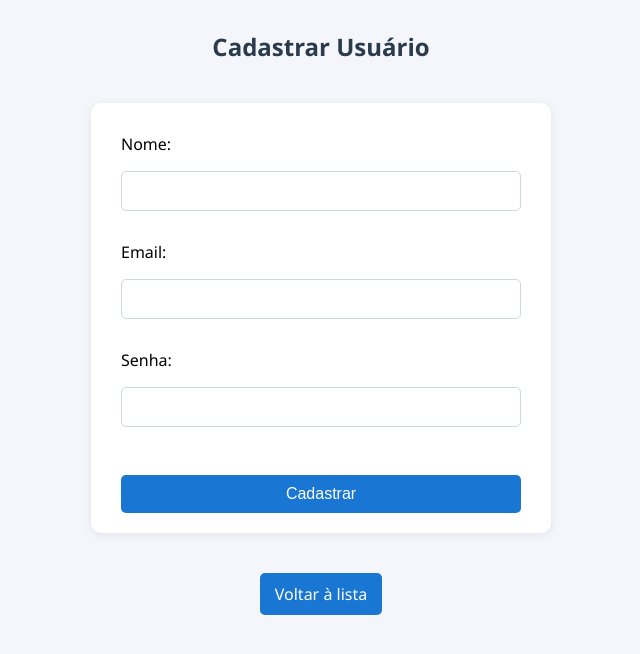
After one commit to duducode7/CRUD_industria-de-alimento, a PHP site: page /create_usuario.php in a window 1280 px wide. The commit adds this page. Shown: the top 654 px of the page, without its empty margins (319-959 px from the left). Run offline with PHP 8.4, Linux system fonts and the light colour scheme.

Commit message:
UPDATE - adicionado o css

```diff
--- /dev/null
+++ b/create_usuario.php
@@ -0,0 +1,45 @@
+<?php
+include 'db.php';
+
+$erro = '';
+
+if ($_SERVER['REQUEST_METHOD'] === 'POST') {
+    $nome = trim($_POST['nome_usuario']);
+    $email = trim($_POST['email_usuario']);
+    $senha = trim($_POST['senha_usuario']);
+
+    if (!$nome || !$email || !$senha) {
+        $erro = 'Preencha todos os campos!';
+    } else {
+        $stmt = $conn->prepare("INSERT INTO usuarios (nome_usuario, email_usuario, senha_usuario) VALUES (?, ?, ?)");
+        $stmt->bind_param("sss", $nome, $email, $senha);
+        if ($stmt->execute()) {
+            header("Location: read.php");
+            exit;
+        } else {
+            $erro = 'Erro ao cadastrar usuário.';
+        }
+        $stmt->close();
+    }
+}
+?>
+<!DOCTYPE html>
+<html lang="pt-br">
+<head>
+    <meta charset="UTF-8">
+    <meta name="viewport" content="width=device-width, initial-scale=1.0">
+    <link rel="stylesheet" href="style.css">
+    <title>Cadastrar Usuário</title>
+</head>
+<body>
+<h2>Cadastrar Usuário</h2>
+<?php if ($erro) echo "<p style='color:red;'>$erro</p>"; ?>
+<form method="post">
+    Nome: <input type="text" name="nome_usuario" required><br>
+    Email: <input type="email" name="email_usuario" required><br>
+    Senha: <input type="password" name="senha_usuario" required><br>
+    <button type="submit">Cadastrar</button>
+</form>
+<a class=final href="index.php">Voltar à lista</a>
+</body>
+</html>
--- a/style.css
+++ b/style.css
@@ -5,7 +5,7 @@ body {
     padding: 0;
 }
 
-.card, form {
+.card {
     background: #fff;
     border-radius: 10px;
     box-shadow: 0 2px 8px rgba(0,0,0,0.08);
@@ -14,19 +14,44 @@ body {
     padding: 30px 30px 20px 30px;
 }
 
-h2, h3 {
-    color: #2a3b4c;
-    text-align: center;
+form {
+    background: #fff;
+    border-radius: 10px;
+    box-shadow: 0 2px 8px rgba(0,0,0,0.08);
+    max-width: 400px;
+    margin: 40px auto;
+    padding: 30px 30px 20px 30px;
+    display: flex;
+    flex-direction: column;
+    gap: 0.5em;
 }
 
-input[type="text"], input[type="number"], input[type="password"], input[type="date"], select {
+form label {
+    margin-top: 10px;
+    margin-bottom: 2px;
+    font-weight: 500;
+    color: #2a3b4c;
+}
+
+form input[type="text"],
+form input[type="number"],
+form input[type="password"],
+form input[type="date"],
+form input[type="email"],
+form select {
     width: 100%;
     padding: 10px;
-    margin: 8px 0 16px 0;
+    margin: 8px 0 0 0;
     border: 1px solid #cfd8dc;
     border-radius: 5px;
     box-sizing: border-box;
     font-size: 1em;
+}
+
+h2, h3 {
+    color: #2a3b4c;
+    text-align: center;
+    margin-top: 30px;
 }
 
 button {
@@ -38,6 +63,7 @@ button {
     font-size: 1em;
     cursor: pointer;
     transition: background 0.2s;
+    margin-top: 10px;
 }
 button:hover {
     background: #125ea2;
@@ -81,3 +107,14 @@ th {
 tr {
     background: #f4f6fb;
 }
+
+.final {
+    display: flex;
+    width: fit-content;
+    margin: 20px auto;
+    padding: 10px 15px;
+    background: #1976d2;
+    color: #fff;
+    border-radius: 5px;
+    text-align: center;
+}
```
Also changed, not shown: create.php (+12 -2 lines), read.php (+13 -5 lines), update.php (+12 -0 lines).
